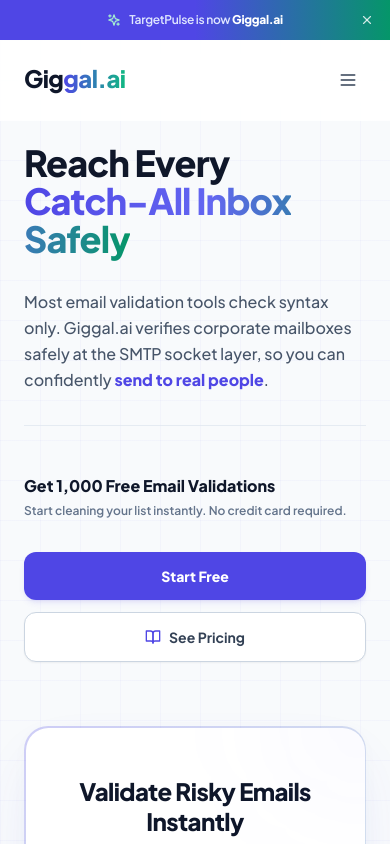
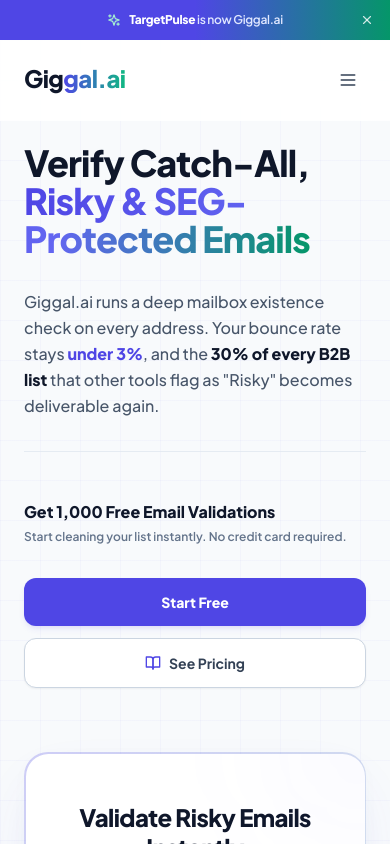
Before and after one commit to hassaanali723/targetpulse-site, a Next.js app: page / in a window 390 px wide. Shown: the top 844 px of the page. Built offline with nearby package versions, Linux system fonts and the light colour scheme.

Commit message:
imrovements, seo, title, keywords, social links

```diff
--- a/app/layout.tsx
+++ b/app/layout.tsx
@@ -79,8 +79,7 @@ export const metadata: Metadata = {
     title: 'Giggal.ai - Free Email Verification for Catch-all Domains',
     description: 'Free email verifier built for catch-all and accept-all domains with 99% accuracy. Clean your list, cut bounces, and protect your sender reputation.',
     images: ['/giggal-logo.png'],
-    creator: '@targetpulse',
-    site: '@targetpulse',
+    // Add `creator` and `site` handles once Giggal.ai has an X/Twitter account.
   },
   robots: {
     index: true,
@@ -115,10 +114,11 @@ const jsonLd = {
         height: 2000,
       },
       sameAs: [
-        'https://www.linkedin.com/company/target-pulse/',
+        'https://www.linkedin.com/company/giggal-ai/',
         'https://www.youtube.com/@TargetPulseOfficial',
         'https://www.facebook.com/share/1D31DYxZL5/',
-        'https://www.instagram.com/targetpulsee',
+        'https://www.instagram.com/giggal.ai',
+        'https://www.producthunt.com/products/giggal-ai',
       ],
       contactPoint: {
         '@type': 'ContactPoint',
--- a/app/page.tsx
+++ b/app/page.tsx
@@ -19,7 +19,7 @@ const SIGNUP_URL = 'https://emailverifier.giggal.ai/sign-up'
 
 export const metadata: Metadata = {
   title: {
-    absolute: 'Giggal.ai - Free Email Verification for Catch-all Domains',
+    absolute: 'Giggal.ai - Verify Catch-All, Risky & SEG-Protected Emails',
   },
   description:
     'Free email verifier built for catch-all and accept-all domains with 99% accuracy. Clean your list, cut bounces, and protect your sender reputation.',
@@ -44,7 +44,7 @@ export const metadata: Metadata = {
   ],
   alternates: { canonical: '/' },
   openGraph: {
-    title: 'Giggal.ai - Free Email Verification for Catch-all Domains',
+    title: 'Giggal.ai - Verify Catch-All, Risky & SEG-Protected Emails',
     description:
       'Free email verifier built for catch-all and accept-all domains with 99% accuracy. Clean your list, cut bounces, and protect your sender reputation.',
     url: 'https://giggal.ai',
@@ -52,7 +52,7 @@ export const metadata: Metadata = {
   },
   twitter: {
     card: 'summary_large_image',
-    title: 'Giggal.ai - Free Email Verification for Catch-all Domains',
+    title: 'Giggal.ai - Verify Catch-All, Risky & SEG-Protected Emails',
     description:
       'Free email verifier built for catch-all and accept-all domains with 99% accuracy. Clean your list, cut bounces, and protect your sender reputation.',
   },
@@ -61,24 +61,32 @@ export const metadata: Metadata = {
 // Single source of truth for the FAQ — rendered visibly AND emitted as JSON-LD.
 const faqItems: FaqItem[] = [
   {
-    q: 'Do we verify Catch-all/Accept-all/Risky emails?',
-    a: 'Yes — Giggal.ai verifies catch-all, accept-all, and risky addresses and tells you which ones are actually deliverable, instead of leaving them as a guess.',
+    q: 'How do I verify catch-all, accept-all, and SEG-protected emails?',
+    a: 'Giggal.ai is built specifically for catch-all email verification. We check whether each address is a real, active mailbox even on domains that accept every email or sit behind Secure Email Gateways like Mimecast, Proofpoint, and Barracuda. You get a clear valid or invalid verdict instead of the "risky" label other tools give up with. Around 30% of every B2B list is catch-all. Instead of writing off the whole pile, Giggal.ai tells you which addresses are actually valid so you keep the real leads hiding inside.',
   },
   {
-    q: 'How accurate is Giggal.ai validation?',
-    a: 'We maintain a 99.8% SMTP accuracy guarantee on deliverability classifications. By querying mail servers dynamically at the socket layer and cross-checking results with historical bounce patterns, we virtually eliminate false positives.',
+    q: 'How accurate is Giggal.ai email verification?',
+    a: 'Giggal.ai maintains around 99% accuracy on standard business lists. Our deep mailbox existence check goes beyond basic format and domain checks to confirm whether the mailbox is truly reachable. That keeps typical bounce rates under 3% on cleaned lists.',
   },
   {
-    q: 'Can I verify emails in bulk?',
-    a: 'Yes. Upload a CSV or TXT list and Giggal.ai verifies thousands of addresses concurrently in minutes, then returns a clean, deliverability-scored list you can download.',
+    q: 'Can I verify millions of emails at once?',
+    a: 'Yes. Giggal.ai is built for verification at scale. Upload a list of thousands or even millions of email addresses and our cloud infrastructure processes them concurrently, returning fully verified results in minutes. No throttling, no daily caps, no waiting queue.',
+  },
+  {
+    q: 'Does Giggal.ai support MCP (Model Context Protocol) for Claude and AI agents?',
+    a: 'Yes. Giggal.ai has an official MCP server that lets Claude Desktop and other AI agents verify email addresses directly during conversations. Install the Giggal MCP once, then ask Claude to verify any email or list on the fly. No dashboard hopping required.',
+  },
+  {
+    q: 'Can I verify email lists in bulk?',
+    a: 'Yes. Upload a CSV or TXT file with your email list and Giggal.ai verifies thousands of addresses in minutes. You get back a clean, categorized list ready to export as CSV, Excel, or JSON. No manual work required.',
   },
   {
     q: 'How does email verification improve deliverability?',
-    a: 'By removing invalid, fake, and undeliverable addresses before you send, you reduce bounce rates, avoid spam traps, and protect your sender reputation — which leads to better inbox placement.',
+    a: 'By removing invalid, fake, and undeliverable addresses before you send, you cut bounce rates, avoid spam traps, and protect your sender reputation. That leads directly to better inbox placement and higher engagement across your campaigns.',
   },
   {
-    q: 'Is there a free trial?',
-    a: 'Yes. Giggal.ai gives you 1,000 free verification credits to start — no credit card required — so you can experience the accuracy before committing to a paid plan.',
+    q: 'Is Giggal.ai email verification free to try?',
+    a: 'Yes. Giggal.ai gives you 1,000 free verification credits to start, with no credit card required. That is enough to verify a small list end-to-end and see the accuracy before committing to a paid plan. Credits never expire.',
   },
 ]
 
@@ -122,12 +130,13 @@ export default function Home() {
         {/* Copy */}
         <div className="lg:col-span-6 space-y-8 text-left">
           <h1 className="text-4xl md:text-5xl lg:text-6xl font-black tracking-tight leading-[1.05] text-slate-900">
-            Reach Every <br />
-            <span className="bg-gradient-to-r from-indigo-600 via-indigo-500 to-emerald-600 bg-clip-text text-transparent">Catch-All Inbox Safely</span>
+            Verify Catch-All, <br />
+            <span className="bg-gradient-to-r from-indigo-600 via-indigo-500 to-emerald-600 bg-clip-text text-transparent">Risky &amp; SEG-Protected Emails</span>
           </h1>
           <p className="text-base md:text-lg text-slate-600 leading-relaxed max-w-xl font-medium">
-            Most email validation tools check syntax only. Giggal.ai verifies corporate mailboxes safely at the SMTP socket layer, so you can confidently{' '}
-            <strong className="text-indigo-600 font-extrabold">send to real people</strong>.
+            Giggal.ai runs a deep mailbox existence check on every address. Your bounce rate stays{' '}
+            <strong className="text-indigo-600 font-extrabold">under 3%</strong>, and the{' '}
+            <strong className="text-slate-900 font-extrabold">30% of every B2B list</strong> that other tools flag as &quot;Risky&quot; becomes deliverable again.
           </p>
 
           <div className="pt-12 mt-12 border-t border-slate-200/80 space-y-1">
@@ -248,7 +257,7 @@ export default function Home() {
               <Wordmark className="text-base sm:text-lg" />
               <span className="text-[9px] font-black uppercase text-indigo-600 tracking-wider bg-white px-2 py-0.5 rounded-md shadow-sm ml-2.5">Verified</span>
             </div>
-            <span className="text-6xl sm:text-7xl font-black text-emerald-500 tracking-tight leading-none mt-2">0.4%</span>
+            <span className="text-6xl sm:text-7xl font-black text-emerald-500 tracking-tight leading-none mt-2">&lt;3%</span>
             <span className="text-xs font-extrabold text-emerald-600 uppercase tracking-wider">Guaranteed Outbound Bounces</span>
             <div className="w-full max-w-[200px] h-2 bg-slate-100 rounded-full overflow-hidden mt-2">
               <div className="h-full bg-emerald-500 rounded-full" style={{ width: '5%' }} />
--- a/components/AnnouncementBar.tsx
+++ b/components/AnnouncementBar.tsx
@@ -35,9 +35,9 @@ export default function AnnouncementBar() {
         <p className="flex items-center gap-2 text-[12px] sm:text-[13px] font-bold tracking-tight text-center">
           <Sparkles className="w-3.5 h-3.5 shrink-0 text-emerald-200" />
           <span>
-            <span className="text-indigo-100 font-semibold">TargetPulse is now</span>{' '}
-            <span className="font-black">Giggal.ai</span>
-            <span className="hidden sm:inline text-indigo-100 font-semibold"> — same catch-all verification, fresh new name.</span>
+            <span className="font-black">TargetPulse</span>
+            <span className="text-indigo-100 font-semibold"> is now Giggal.ai</span>
+            <span className="hidden sm:inline text-indigo-100 font-semibold">. We finally got a name that fits.</span>
           </span>
         </p>
         <button
--- a/components/Footer.tsx
+++ b/components/Footer.tsx
@@ -6,10 +6,10 @@ import Link from 'next/link'
 import Wordmark from '@/components/Wordmark'
 
 const socials = [
-  { icon: Linkedin, href: 'https://www.linkedin.com/company/target-pulse/', label: 'LinkedIn' },
+  { icon: Linkedin, href: 'https://www.linkedin.com/company/giggal-ai/', label: 'LinkedIn' },
   { icon: Youtube, href: 'https://www.youtube.com/@TargetPulseOfficial', label: 'YouTube' },
   { icon: Facebook, href: 'https://www.facebook.com/share/1D31DYxZL5/', label: 'Facebook' },
-  { icon: Instagram, href: 'https://www.instagram.com/targetpulsee', label: 'Instagram' },
+  { icon: Instagram, href: 'https://www.instagram.com/giggal.ai', label: 'Instagram' },
 ]
 
 const productLinks = [
--- a/components/landing/ReviewBadges.tsx
+++ b/components/landing/ReviewBadges.tsx
@@ -2,11 +2,14 @@ import React from 'react'
 
 // Review-platform links. Product Hunt embed provided by Product Hunt.
 const PH_URL =
-  'https://www.producthunt.com/products/targetpulse/reviews?utm_source=badge-product_rating&utm_medium=badge&utm_source=badge-targetpulse'
+  'https://www.producthunt.com/products/giggal-ai/reviews?utm_source=badge-product_rating&utm_medium=badge&utm_source=badge-giggal-ai'
 const G2_URL = 'https://www.g2.com/products/targetpulse-email-verifier/reviews'
 const TRUSTPILOT_URL = 'https://uk.trustpilot.com/review/targetpulse.net'
 
 const badgeLink = 'hover:opacity-80 hover:-translate-y-0.5 transition-all'
+// Makes the white background of the badge images transparent against the
+// light page background. Works because white * anything = anything.
+const badgeImg = 'mix-blend-multiply'
 
 export default function ReviewBadges() {
   return (
@@ -24,20 +27,20 @@ export default function ReviewBadges() {
             alt="Giggal.ai on Product Hunt"
             width={242}
             height={108}
-            className="h-[104px] w-auto"
+            className={`h-[104px] w-auto ${badgeImg}`}
           />
         </a>
 
         {/* G2 */}
         <a href={G2_URL} target="_blank" rel="noopener noreferrer" className={badgeLink} aria-label="Read Giggal.ai reviews on G2">
           {/* eslint-disable-next-line @next/next/no-img-element */}
-          <img src="/reviews/g2.jpeg" alt="Giggal.ai reviews on G2" className="h-[96px] w-auto" />
+          <img src="/reviews/g2.jpeg" alt="Giggal.ai reviews on G2" className={`h-[96px] w-auto ${badgeImg}`} />
         </a>
 
         {/* Trustpilot */}
         <a href={TRUSTPILOT_URL} target="_blank" rel="noopener noreferrer" className={badgeLink} aria-label="Read Giggal.ai reviews on Trustpilot">
           {/* eslint-disable-next-line @next/next/no-img-element */}
-          <img src="/reviews/trustpilot.jpeg" alt="Giggal.ai reviews on Trustpilot" className="h-[92px] w-auto" />
+          <img src="/reviews/trustpilot.jpeg" alt="Giggal.ai reviews on Trustpilot" className={`h-[92px] w-auto ${badgeImg}`} />
         </a>
       </div>
     </section>
--- a/components/landing/ReviewWall.tsx
+++ b/components/landing/ReviewWall.tsx
@@ -2,7 +2,7 @@ import React from 'react'
 import { Star } from 'lucide-react'
 
 const phUrl = (id: number) =>
-  `https://www.producthunt.com/products/targetpulse/reviews?review=${id}&utm_source=badge-testimonial-wall&utm_medium=badge`
+  `https://www.producthunt.com/products/giggal-ai/reviews?review=${id}&utm_source=badge-testimonial-wall&utm_medium=badge`
 const tpUrl = (id: string) => `https://uk.trustpilot.com/reviews/${id}`
 const G2_REVIEWS_URL = 'https://www.g2.com/products/targetpulse-email-verifier/reviews'
 
--- a/lib/structuredData.ts
+++ b/lib/structuredData.ts
@@ -25,10 +25,11 @@ export const organizationSchema = {
     availableLanguage: 'English',
   },
   sameAs: [
-    'https://www.linkedin.com/company/target-pulse/',
+    'https://www.linkedin.com/company/giggal-ai/',
     'https://www.youtube.com/@TargetPulseOfficial',
     'https://www.facebook.com/share/1D31DYxZL5/',
-    'https://www.instagram.com/targetpulsee',
+    'https://www.instagram.com/giggal.ai',
+    'https://www.producthunt.com/products/giggal-ai',
   ],
 }
 
```
